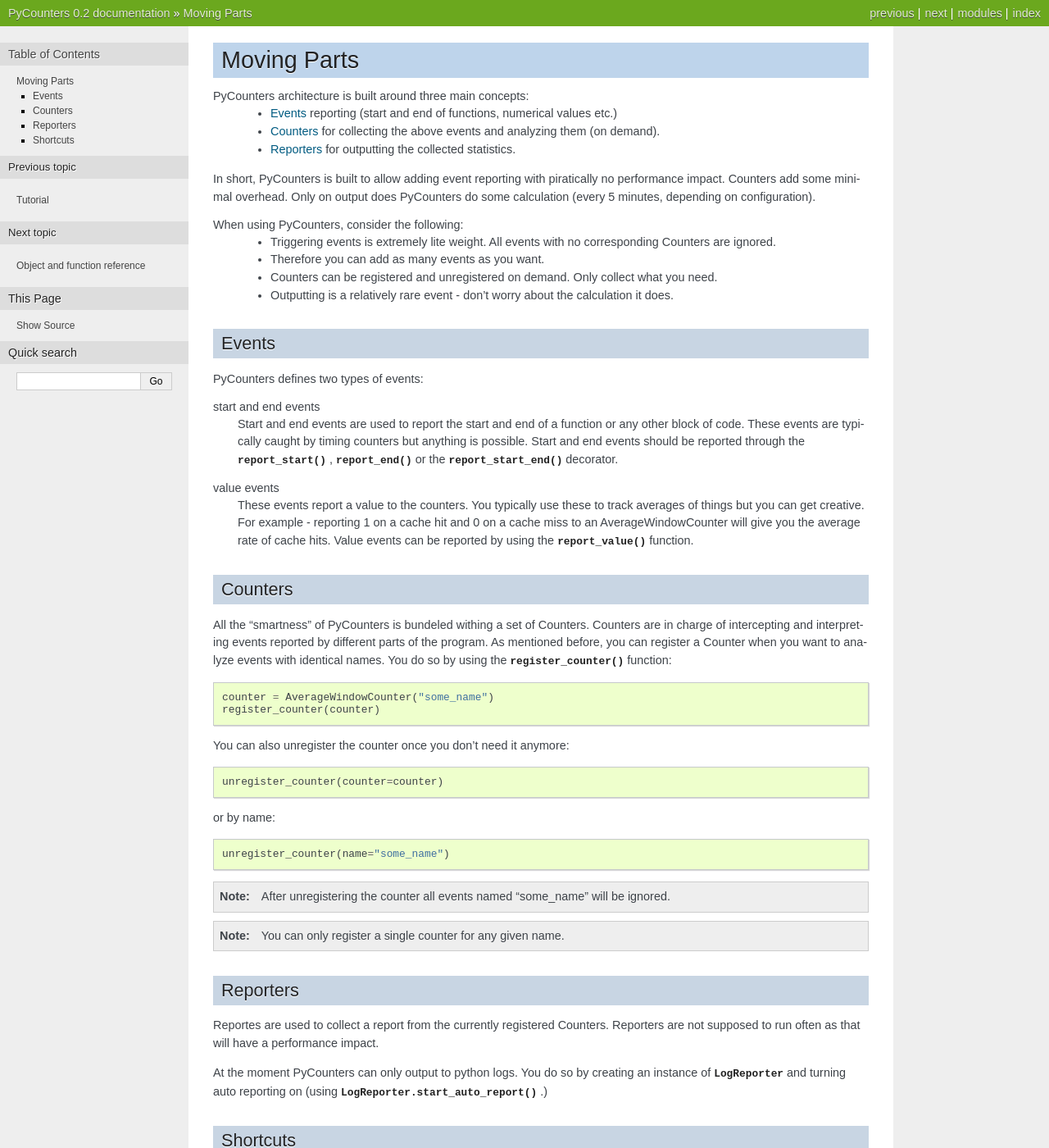
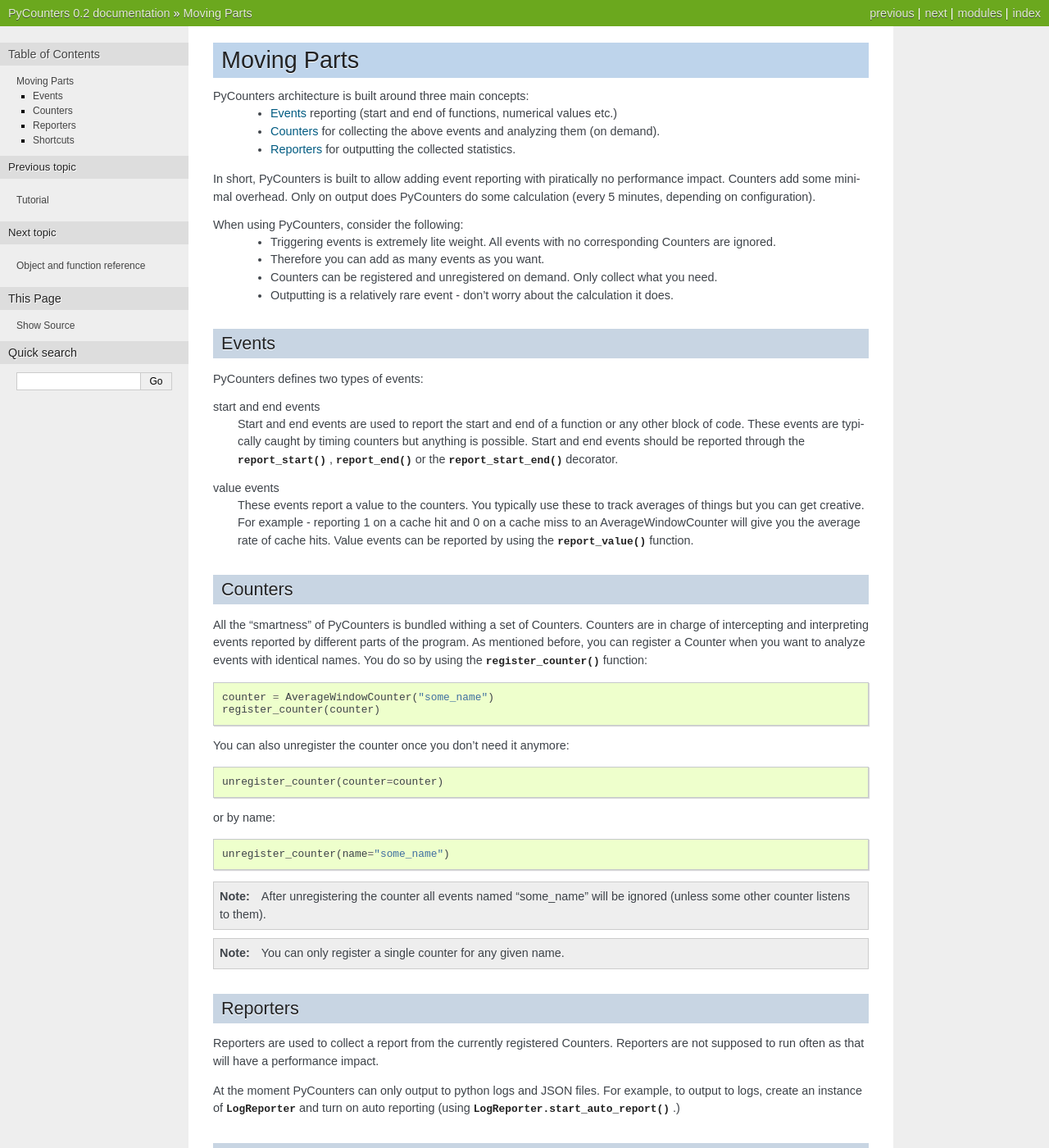
Before and after one commit to prismskylabs/pycounters, a Sphinx documentation site: the page built from docs/source/moving_parts.rst, in a window 1280 px wide and 1400 px high. Shown: the whole window at 82% size. Built offline with Sphinx 7.4.7, drawn with Linux system fonts in a browser that asks for light colours.

Commit message:
Updated documentation for version 4

```diff
--- a/buildout.cfg
+++ b/buildout.cfg
@@ -5,6 +5,7 @@
 	sphinx
 develop =
 	.
+
 versions = versions
 auto-checkout =
 
@@ -22,3 +23,6 @@
 
 [sphinx]
 recipe = collective.recipe.sphinxbuilder
+source = ${buildout:directory}/docs/source
+build = ${buildout:directory}/docs
+extra-paths = src/
--- a/docs/source/moving_parts.rst
+++ b/docs/source/moving_parts.rst
@@ -47,7 +47,7 @@
 Counters
 --------------------
 
-All the "smartness" of PyCounters is bundeled withing a set of Counters. Counters are in charge of intercepting and interpreting
+All the "smartness" of PyCounters is bundled withing a set of Counters. Counters are in charge of intercepting and interpreting
 events reported by different parts of the program. As mentioned before, you can register a Counter when you want to analyze events
 with identical names. You do so by using the :py:func:`register_counter` function: ::
 
@@ -63,7 +63,7 @@
 
     unregister_counter(name="some_name")
 
-.. note:: After unregistering the counter all events named "some_name" will be ignored.
+.. note:: After unregistering the counter all events named "some_name" will be ignored (unless some other counter listens to them).
 .. note:: You can only register a single counter for any given name.
 
 
@@ -77,11 +77,11 @@
 
 .. py:currentmodule:: pycounters.reporters
 
-Reportes are used to collect a report from the currently registered Counters. Reporters are not supposed to run often as that
+Reporters are used to collect a report from the currently registered Counters. Reporters are not supposed to run often as that
 will have a performance impact.
 
-At the moment PyCounters can only output to python logs. You do so by creating an instance of :py:obj:`LogReporter` and
-turning auto reporting on (using :py:meth:`LogReporter.start_auto_report` .)
+At the moment PyCounters can only output to python logs and JSON files. For example, to output to logs, create
+an instance of :py:obj:`LogReporter` and turn on auto reporting (using :py:meth:`LogReporter.start_auto_report` .)
 
 
 .. _shortcuts:
```
Also changed, not shown: docs/source/index.rst (+4 -4 lines), docs/source/reference.rst (+5 -6 lines), docs/source/tutorial.rst (+4 -4 lines), src/pycounters/__init__.py (+10 -1 lines), 2 other files.
